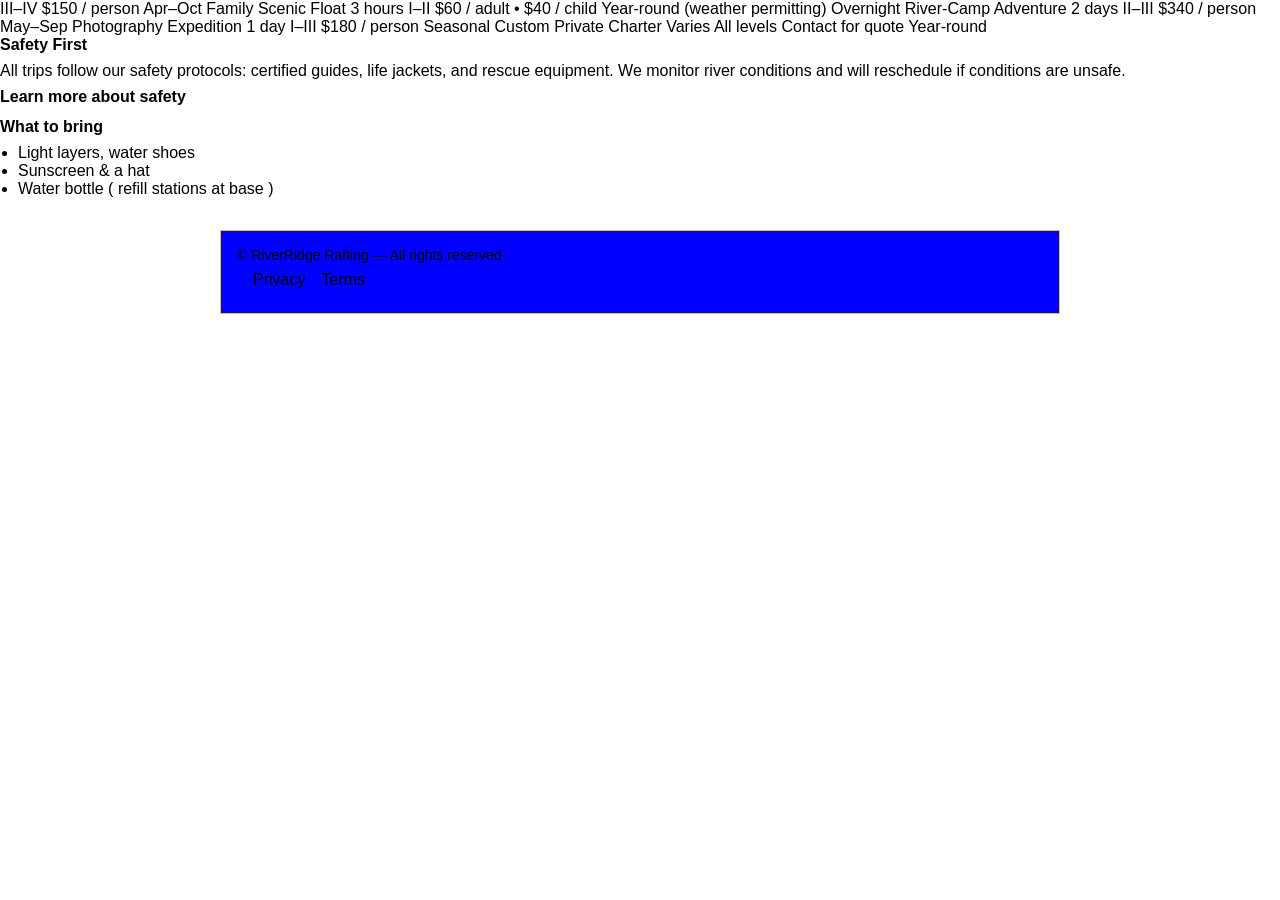
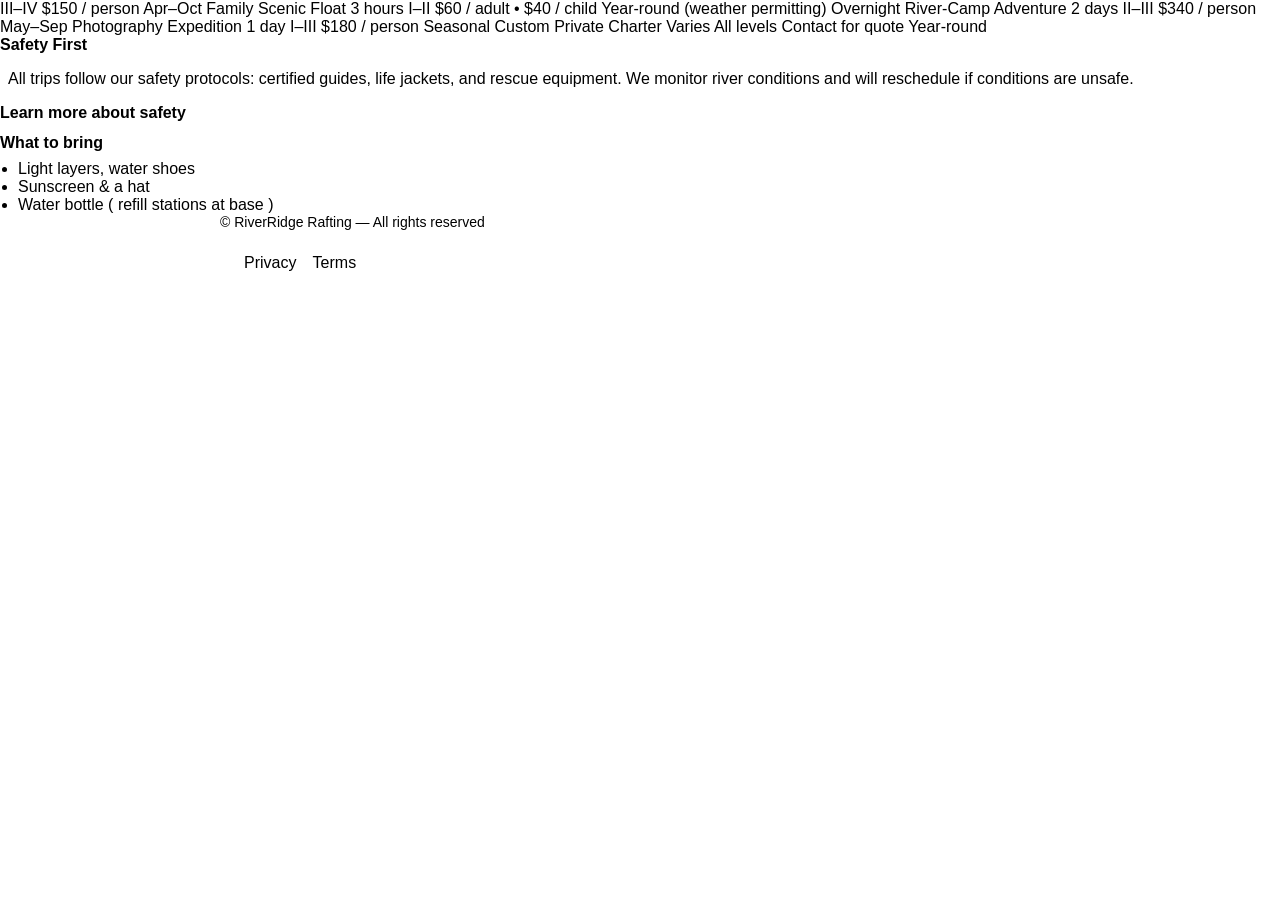

w3

--- a/wwr/styles/rafting.css
+++ b/wwr/styles/rafting.css
@@ -23,48 +23,19 @@ footer {
     margin: 0 auto;
 }
 
-header {
-    display: grid;
-    grid-template-columns: auto 1fr;
-    align-items: center;
-    background-color: var(--primary-color);
-    padding: 16px;
-}
-
-header img {
-    width: 120px;
-    height: auto;
-}
-
-nav {
-    display: flex;
-    justify-content: center;
-        display: block;
-    padding: 8px 16px;
-    text-decoration: none;
-    color: black;
+h1, h2{
     font-family: var(--font-primary);
-    font-weight: 500;
 }
 
-nav ul {
-    display: flex;
-    list-style: none;
-    gap: 12px;
+nav, p, section, article {
+    margin: 16px;
+    padding: 8px;
 }
 
-nav li {
-    border: 1px solid black;
-    padding: 6px 16px;
-    background-color: white;
-}
-
-nav a {
+.socialmedia a{
     text-decoration: none;
-    color: var(--accent-color);
-    font-family: var(--font-primary);
-    font-weight: 500;
 }
+
 .hero {
     position: relative;
 }
@@ -77,96 +48,16 @@ nav a {
 
 h1{
     position: absolute;
-}
-
-.hero article {
-    position: absolute;
-    bottom: 50px;
-    left: 20px;
-    right: 20px;
-
-    display: grid;
-    grid-template-columns: 1fr auto;
-    gap: 16px;
-
-    background-color: var(--primary-color);
-    padding: 16px;
-    border: 1px solid var(--primary-color);
-    opacity: 0.8;
-}
-
-.hero article img {
-    float: right;
-    width: 120px;
-    height: auto;
-}
-
-.history {
-    margin: 32px 0;
-}
-
-.history h2 {
-    text-align: center;
-    font-family: var(--font-primary);
-    margin-bottom: 16px;
-}
-
-.history-content {
-    display: grid;
-    grid-template-columns: 1fr auto 1fr;
-    gap: 24px;
-    align-items: center;
-}
-
-.history-content img {
-    width: 200px;
-    height: auto;
-}
-
-.adventures {
-    margin: 32px 0;
-}
-
-.adventures h2 {
-    text-align: center;
-    font-family: var(--font-primary);
-    margin-bottom: 16px;
-}
-
-.adventure-gallery {
-    display: grid;
-    grid-template-columns: repeat(5, 1fr);
-    gap: 16px;
-    text-align: center;
-}
-
-.adventure-gallery img {
+    top: 20px;
     width: 100%;
-    height: auto;
-    border: 1px solid var(--primary-color);
-}
-
-.adventure-gallery figcaption {
-    margin-top: 8px;
-    font-size: 0.9rem;
-}
-
-footer {
-    display: flex;
-    justify-content: space-between;
-    align-items: center;
-    background-color: var(--secondary-color);
     padding: 16px;
-    margin-top: 32px;
-    border: 1px solid var(--primary-color);
-}
-.socialmedia {
-    display: flex;
-    gap: 12px;
+    text-align: center;
+    opacity: 0.7;
+    background-color: var(--primary-color);
+    color: #fff;
 }
 
-.socialmedia img {
-    width: 32px;
-    height: 32px;
-    display: block;
+.hero article img{
+    float: right;
+    width: 125px;
 }
